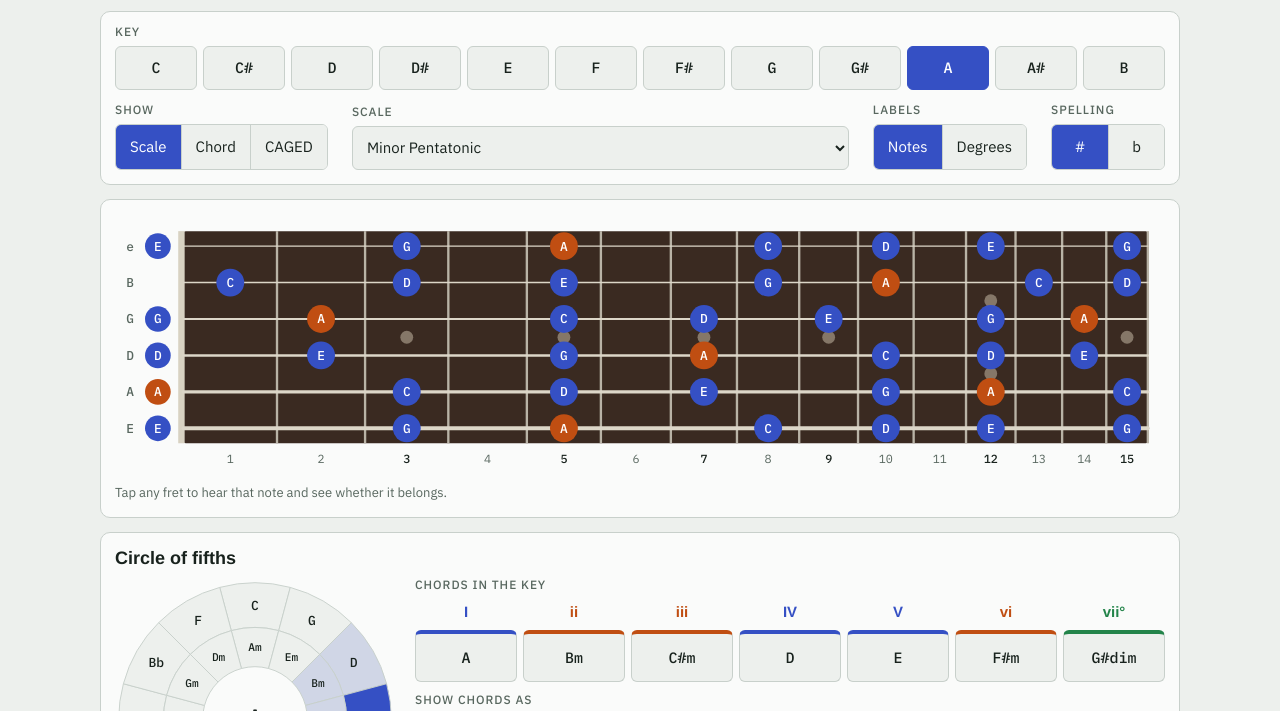
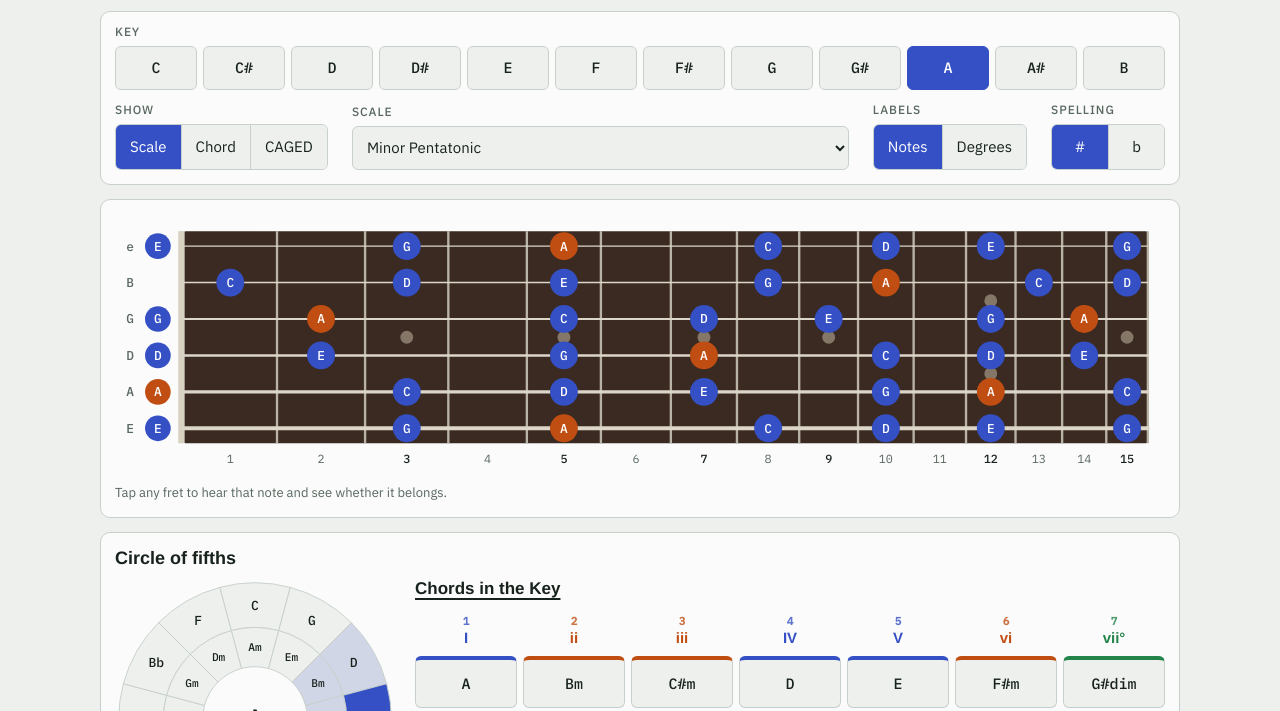
Before and after one commit to pposcs-beep/Fretboard, a plain HTML site: page index.html in a window 1280 px wide. Shown: the part 78-789 px from the top of the page. Drawn offline with Linux system fonts and the light colour scheme; a web font is replaced by a local one.

Commit message:
Bold underlined Chords in the Key heading, numbers above numerals
Co-Authored-By: Claude Opus 5.5 <noreply@anthropic.com>

```diff
--- a/index.html
+++ b/index.html
@@ -185,6 +185,9 @@ select{min-height:44px;width:100%;padding:0 10px;border:1px solid var(--line);bo
 .cofside{display:grid;gap:12px;min-width:0}
 .dia,.nums{display:grid;grid-template-columns:repeat(7,minmax(0,1fr));gap:6px}
 .nums{margin-bottom:6px}
+.keyhead{display:block;font:700 17px/1.2 var(--f-display);color:var(--fg);text-decoration:underline;text-underline-offset:4px;text-decoration-thickness:2px;margin-bottom:10px}
+.nums span{display:grid;gap:1px}
+.nums span i{font:600 11px var(--f-mono);font-style:normal;opacity:.8}
 .nums span{text-align:center;font:700 15px var(--f-display);padding:4px 0;border-radius:6px}
 .nums .q0{color:var(--accent)} .nums .q1{color:var(--root)} .nums .q5{color:var(--good)}
 .dia button{border-top-width:4px!important}
@@ -276,7 +279,7 @@ select{min-height:44px;width:100%;padding:0 10px;border:1px solid var(--line);bo
       <svg class="cofsvg" id="cof" viewBox="0 0 300 300" role="group" aria-label="Circle of fifths. Outer ring major keys, inner ring minor keys"></svg>
       <div class="cofside">
         <div>
-          <span class="lbl" id="dialbl">Chords in the key</span>
+          <span class="keyhead" id="dialbl">Chords in the Key</span>
           <div class="nums" id="nums" aria-hidden="true"></div>
           <div class="dia" id="dia" role="group" aria-labelledby="dialbl"></div>
         </div>
@@ -1049,7 +1052,7 @@ function renderCof(){
   $('cof').innerHTML=h;
   const cs=diaChords();
   const showing=c=>(state.kind==='chord'&&state.key===c.root&&state.chord===c.ci)||(state.kind==='caged'&&c.ci===0&&state.key===c.root);
-  $('nums').innerHTML=cs.map(c=>'<span class="q'+c.ci+'">'+c.num+'</span>').join('');
+  $('nums').innerHTML=cs.map((c,i)=>'<span class="q'+c.ci+'"><i>'+(i+1)+'</i>'+c.num+'</span>').join('');
   $('dia').innerHTML=cs.map((c,i)=>'<button type="button" class="q'+c.ci+'" data-i="'+i+'" aria-pressed="'+showing(c)+'" aria-label="'+c.num.replace('°',' diminished')+', '+cofLabel(c)+'">'+cofLabel(c)+'</button>').join('');
   [].forEach.call($('voiceseg').children,b=>b.setAttribute('aria-pressed',String(b.dataset.voice===state.voice)));
   const bh=$('barrehint'); if(barreOn()){bh.textContent=barreText(); bh.hidden=false;} else bh.hidden=true;
```
